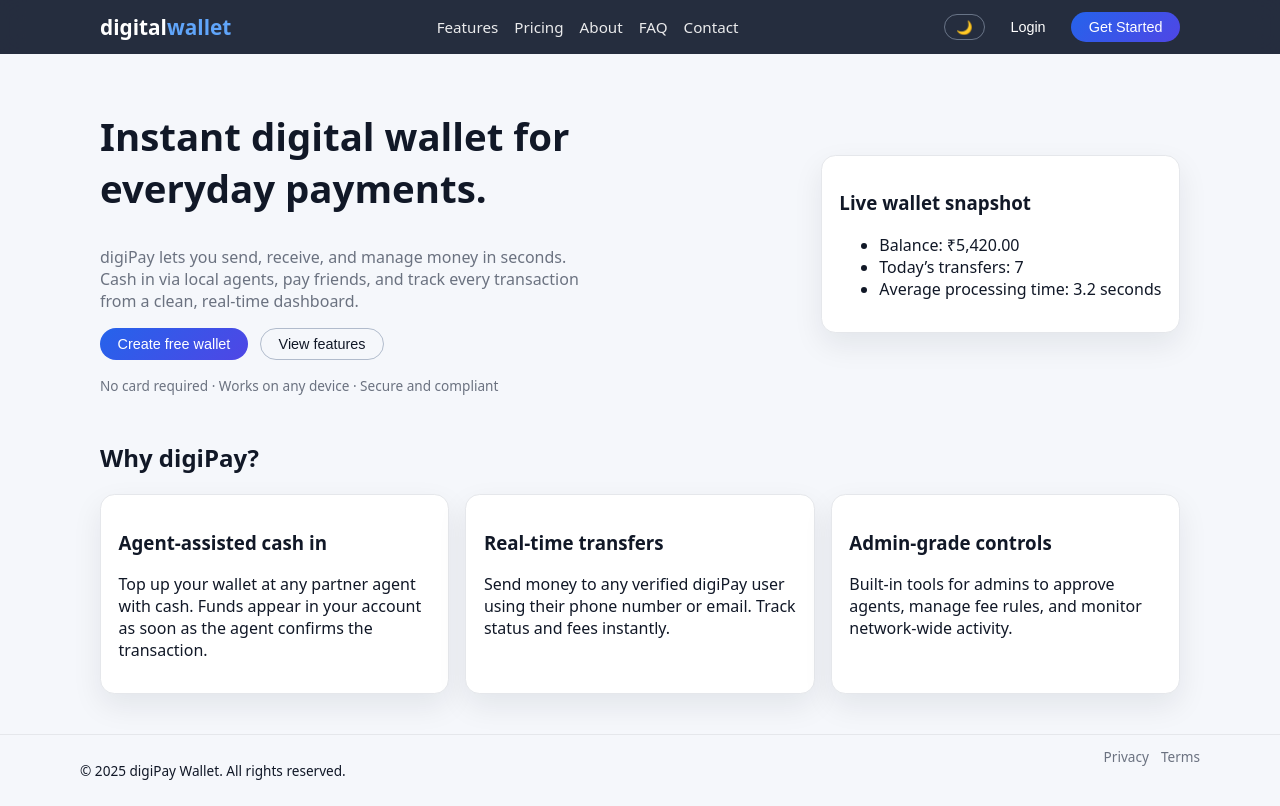
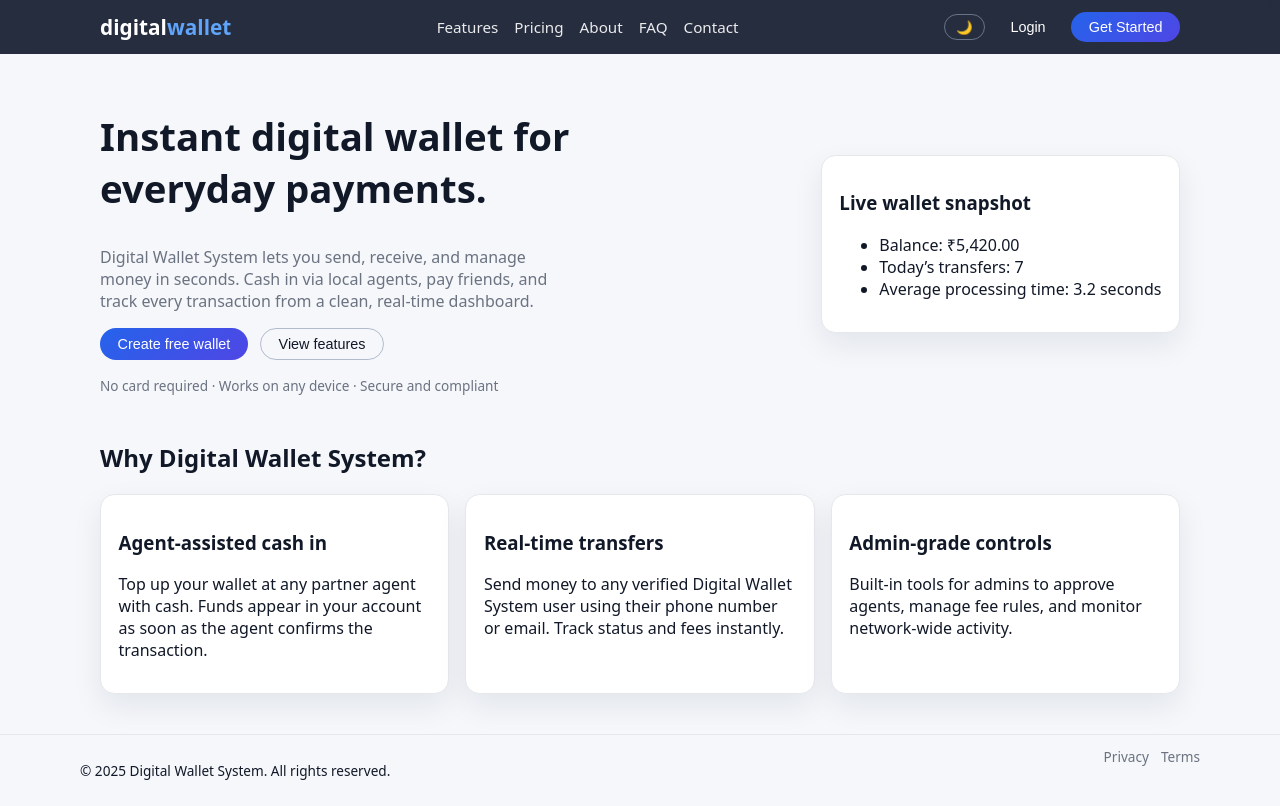
Before and after one commit to rudraprotapchakraborty/digital-wallet-system-frontend, a React (Vite) app: page / in a window 1280 px wide. Built offline with nearby package versions, Linux system fonts and the light colour scheme.

Commit message:
updated texts

```diff
--- a/src/components/layout/Footer.jsx
+++ b/src/components/layout/Footer.jsx
@@ -4,7 +4,7 @@ import { Link } from "react-router-dom";
 const Footer = () => (
   <footer className="footer">
     <div className="footer-inner">
-      <p>© {new Date().getFullYear()} digiPay Wallet. All rights reserved.</p>
+      <p>© {new Date().getFullYear()} Digital Wallet System. All rights reserved.</p>
       <div className="footer-links">
         <Link to="/privacy">Privacy</Link>
         <Link to="/terms">Terms</Link>
--- a/src/components/layout/Sidebar.jsx
+++ b/src/components/layout/Sidebar.jsx
@@ -35,7 +35,7 @@ const Sidebar = ({ role }) => {
   return (
     <aside className="sidebar">
       <div className="sidebar-header">
-        <span className="sidebar-brand">digiPay {role}</span>
+        <span className="sidebar-brand">Digital Wallet System {role}</span>
         <span className="sidebar-user">{user?.name}</span>
       </div>
       <nav className="sidebar-nav">
--- a/src/pages/public/About.jsx
+++ b/src/pages/public/About.jsx
@@ -2,9 +2,9 @@ import React from "react";
 
 const About = () => (
   <section className="page">
-    <h1>About digiPay</h1>
+    <h1>About Digital wallet System</h1>
     <p>
-      digiPay is built for cash-first markets that are rapidly moving to
+      Digital Wallet System is built for cash-first markets that are rapidly moving to
       digital. We connect local agents, users, and admins into one wallet
       system so everyone can see what’s happening in real time.
     </p>
--- a/src/pages/public/FAQ.jsx
+++ b/src/pages/public/FAQ.jsx
@@ -11,7 +11,7 @@ const FAQ = () => (
       </p>
     </details>
     <details>
-      <summary>Can I use digiPay without a bank account?</summary>
+      <summary>Can I use Digital Wallet System without a bank account?</summary>
       <p>
         Yes. You can operate entirely with cash through approved agents who
         handle cash in and cash out.
--- a/src/pages/public/Home.jsx
+++ b/src/pages/public/Home.jsx
@@ -12,7 +12,7 @@ const Home = () => {
         <div className="hero-text">
           <h1>Instant digital wallet for everyday payments.</h1>
           <p>
-            digiPay lets you send, receive, and manage money in seconds. Cash in
+            Digital Wallet System lets you send, receive, and manage money in seconds. Cash in
             via local agents, pay friends, and track every transaction from a
             clean, real-time dashboard.
           </p>
@@ -41,7 +41,7 @@ const Home = () => {
       </div>
 
       <section className="landing-section">
-        <h2>Why digiPay?</h2>
+        <h2>Why Digital Wallet System?</h2>
         <div className="landing-grid">
           <Card>
             <h3>Agent-assisted cash in</h3>
@@ -53,7 +53,7 @@ const Home = () => {
           <Card>
             <h3>Real-time transfers</h3>
             <p>
-              Send money to any verified digiPay user using their phone number
+              Send money to any verified Digital Wallet System user using their phone number
               or email. Track status and fees instantly.
             </p>
           </Card>
```
